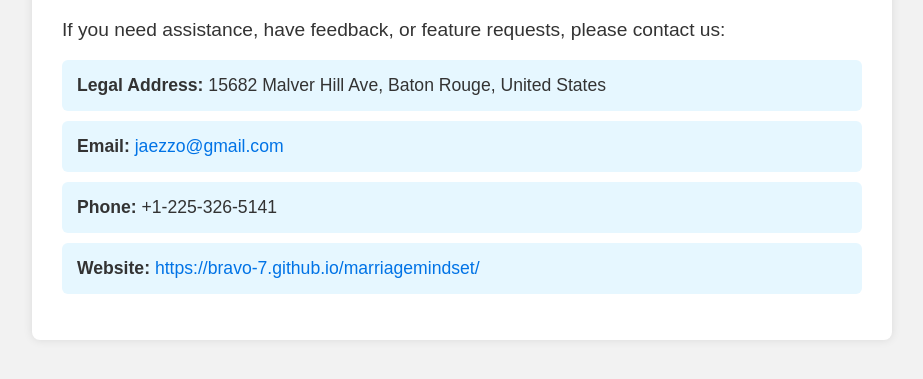
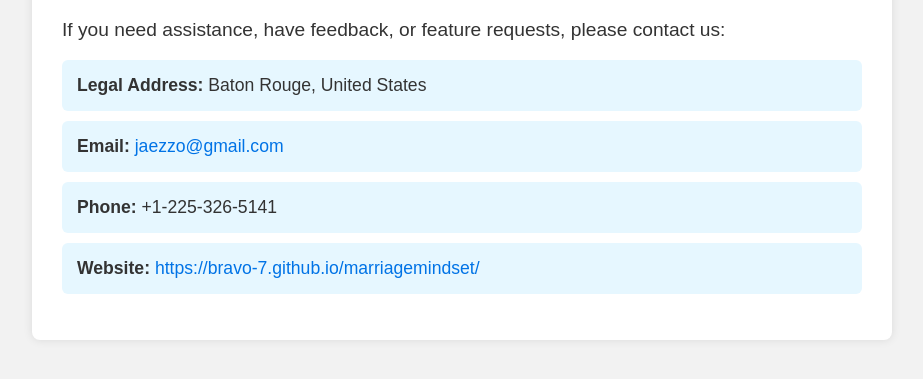
Before and after one commit to Bravo-7/marriagemindset, a plain HTML site: page index.html in a window 1280 px wide. Shown: the part 111-490 px from the top of the page, without its empty margins (178-1101 px from the left). Drawn offline with Linux system fonts and the light colour scheme.

Commit message:
Update index.html

```diff
--- a/index.html
+++ b/index.html
@@ -50,7 +50,7 @@
 <h1>Contact Support</h1>
 <p>If you need assistance, have feedback, or feature requests, please contact us:</p>
 <ul>
-  <li><strong>Legal Address:</strong> 15682 Malver Hill Ave, Baton Rouge, United States</li>
+  <li><strong>Legal Address:</strong> Baton Rouge, United States</li>
   <li><strong>Email:</strong> <a href="mailto:jaezzo@gmail.com">jaezzo@gmail.com</a></li>
   <li><strong>Phone:</strong> +1-225-326-5141</li>
   <li><strong>Website:</strong> <a href="https://bravo-7.github.io/marriagemindset/" target="_blank">https://bravo-7.github.io/marriagemindset/</a></li>
```
